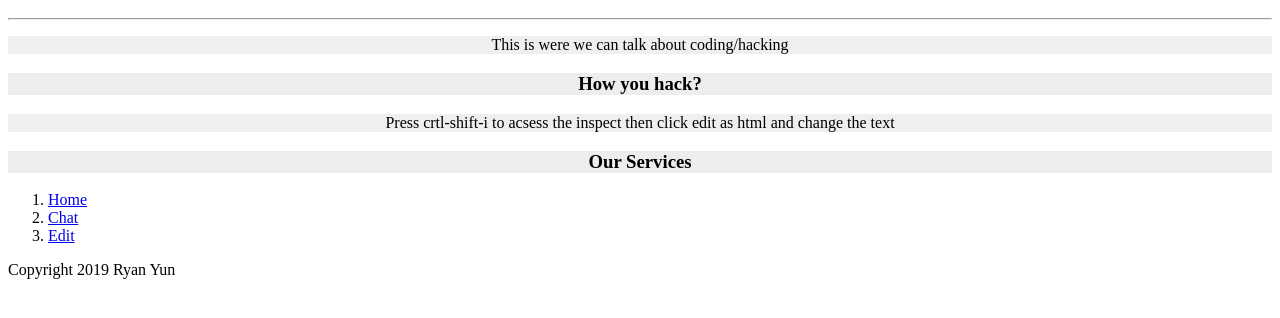
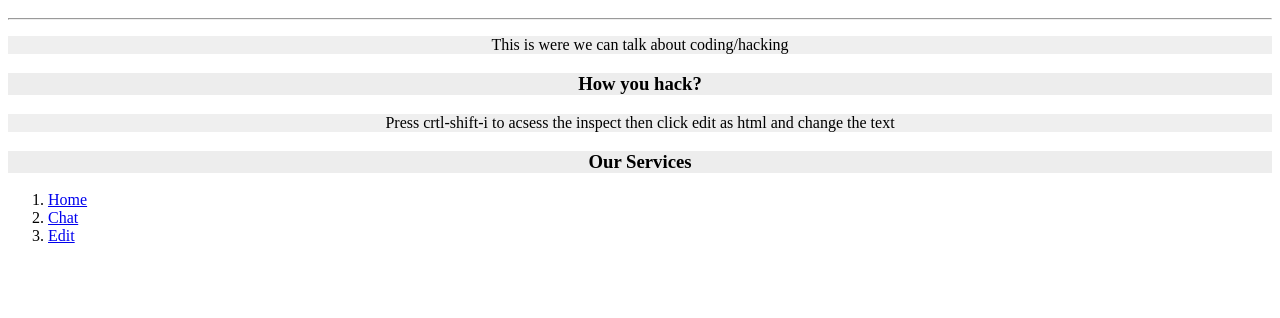
Before and after one commit to Hackerpanda-1/Hacker-space, a plain HTML site: page index.html in a window 1280 px wide. Shown: the part 48-366 px from the top of the page. Drawn offline with Linux system fonts and the light colour scheme.

Commit message:
Update index.html

```diff
--- a/index.html
+++ b/index.html
@@ -27,7 +27,6 @@
     <li><a href="https://github.com/Hackerpanda-1/Hacker-space">Edit</a></li>
 
   </ol>
-  Copyright 2019 Ryan Yun
 
   </body>
 </html>
```
